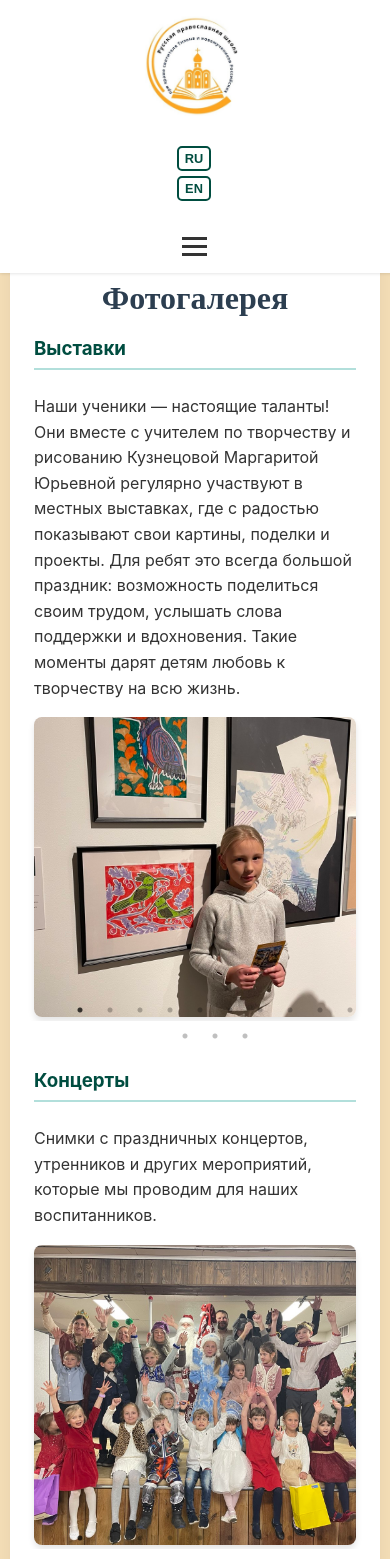
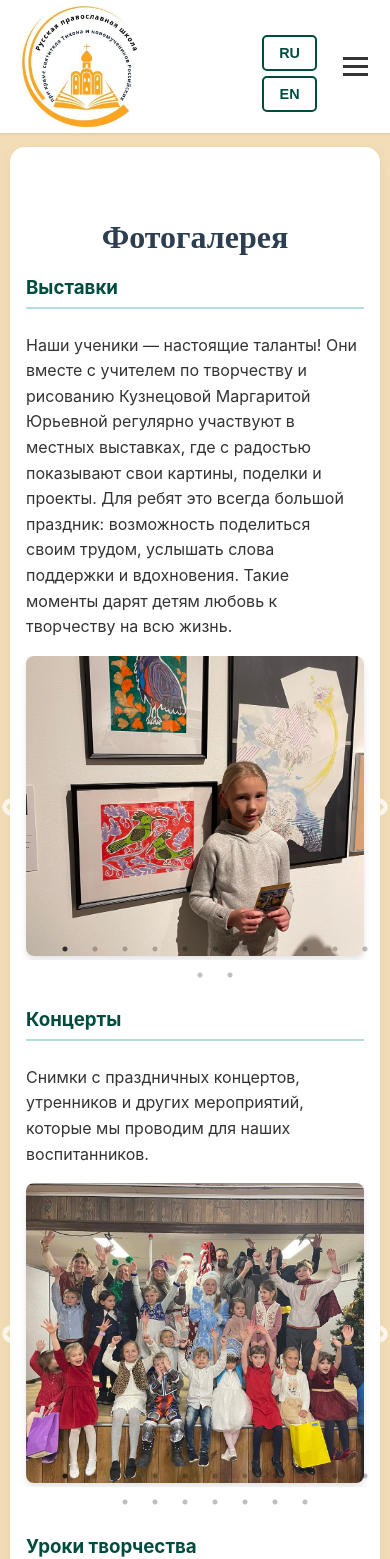
Before and after one commit to dariakorsunart/st-tikhons-parish-school, a React (Create React App) app: page /gallery in a window 390 px wide. Shown: the top 1559 px of the page. Built offline with nearby package versions, Linux system fonts and the light colour scheme; grey boxes are pictures that could not be loaded; a web font is replaced by a local one.

Commit message:
updated README

```diff
--- a/package.json
+++ b/package.json
@@ -1,8 +1,8 @@
 {
   "name": "my-parish-school",
   "version": "0.1.0",
+  "homepage": "https://dariakorsunart.github.io/st-tikhons-parish-school",
   "private": true,
-  "homepage": "https://dariakorsunart.github.io/st-tikhons-parish-school",
   "dependencies": {
     "@testing-library/dom": "^10.4.1",
     "@testing-library/jest-dom": "^6.6.4",
@@ -22,7 +22,7 @@
   },
   "scripts": {
     "start": "react-scripts start",
-    "build": "react-scripts build",
+    "build": "react-scripts build && copy build\\index.html build\\404.html",
     "test": "react-scripts test",
     "eject": "react-scripts eject",
     "predeploy": "npm run build",
--- a/src/App.js
+++ b/src/App.js
@@ -1,6 +1,6 @@
 import { BrowserRouter, Routes, Route } from 'react-router-dom';
-import Header from './Components/Header';
-import Footer from './Components/Footer';
+import Header from './components/Header';
+import Footer from './components/Footer';
 import Home from './pages/Home';
 import AboutSchool from './pages/AboutSchool';
 import AboutChurch from './pages/AboutChurch';
--- a/src/locales/ru/translation.json
+++ b/src/locales/ru/translation.json
@@ -13,7 +13,7 @@
   },
   "home": {
     "welcome": "Русская Православная Приходская Школа при Храме cвятителя Тихона и Новомучеников Российских",
-    "mission_text": "Приветствуем вас, дорогие во Христе, на сайте Русской Православной Церкви заграницей Св. Патриарха Тихона и Новомученников Российских!"
+    "mission_text": "Приветствуем вас, дорогие во Христе, на сайте Русской Православной Церкви заграницей Св. Патриарха Тихона и Новомучеников Российских!"
   },
 "about_school": {
   "title": "О школе",
@@ -35,7 +35,7 @@
   "about_church": {
     "title": "О храме",
     "text": "Приветствуем Православных христиан из Kitchener, Waterloo, Cambridge и Guelph!",
-    "greetings": "Приветствуем вас, дорогие во Христе, на сайте Русской Православной Церкви заграницей Св. Патриарха Тихона и Новомученников Российских!",
+    "greetings": "Приветствуем вас, дорогие во Христе, на сайте Русской Православной Церкви заграницей Св. Патриарха Тихона и Новомучеников Российских!",
     "description": "Более 80 лет Русская Православная Церковь заграницей старается верно хранить православную веру, хранить традиции 1000-летней Русской Церкви, оказывать помощь страждущему русскому народу, духовно окормлять верных своих чад, как русских, так и инославных принявших православие и свидетельствовать истину православия по всему миру."
   },
   "teachers": {
--- a/src/pages/Gallery.js
+++ b/src/pages/Gallery.js
@@ -1,13 +1,11 @@
-import React, { useState } from 'react';
+import React, { useState, useEffect } from 'react';
 import { useTranslation } from 'react-i18next';
 import Slider from 'react-slick';
 import Modal from 'react-modal';
 
-// Обязательно импортируйте стили для карусели
 import "slick-carousel/slick/slick.css";
 import "slick-carousel/slick/slick-theme.css";
 
-// Укажите корневой элемент для модального окна. В стандартном React-проекте это '#root'.
 Modal.setAppElement('#root');
 
 const gallerySections = {
@@ -62,34 +60,65 @@ const gallerySections = {
   ].map(imagePath => process.env.PUBLIC_URL + imagePath)
 };
 
-function Gallery() {
+const GallerySection = ({ sectionKey, images, openModal }) => {
   const { t } = useTranslation();
-  const [modalIsOpen, setModalIsOpen] = useState(false);
-  const [selectedImage, setSelectedImage] = useState('');
+  const [isMobile, setIsMobile] = useState(false);
+
+  useEffect(() => {
+    setIsMobile(window.innerWidth <= 500);
+  }, []);
 
   const sliderSettings = {
     dots: true,
     infinite: true,
     speed: 500,
-    slidesToShow: 3, // Показывать 3 слайда на широких экранах
+    slidesToShow: isMobile ? 1 : 3,
     slidesToScroll: 1,
     responsive: [
       {
-        breakpoint: 1024, // Экран до 1024px (планшеты)
+        breakpoint: 1024,
         settings: {
-          slidesToShow: 2, // Показывать 2 слайда
+          slidesToShow: 2,
           slidesToScroll: 1,
         },
       },
       {
-        breakpoint: 500, // Экран до 500px (большинство мобильных)
+        breakpoint: 500,
         settings: {
-          slidesToShow: 1, // Показывать 1 слайд
+          slidesToShow: 1,
           slidesToScroll: 1,
         },
       },
     ],
   };
+
+  return (
+    <section key={sectionKey} className="gallery-section">
+      <h3>{t(`gallery.${sectionKey}_title`)}</h3>
+      <p className="gallery-description">{t(`gallery.${sectionKey}_description`)}</p>
+      <Slider {...sliderSettings}>
+        {images.map((photo, index) => (
+          <div
+            key={index}
+            className="gallery-item-container"
+            onClick={() => openModal(photo)}
+          >
+            <img
+              src={photo}
+              alt={t(`gallery.${sectionKey}_title`) + ` ${index + 1}`}
+              className="gallery-image"
+            />
+          </div>
+        ))}
+      </Slider>
+    </section>
+  );
+};
+
+function Gallery() {
+  const { t } = useTranslation();
+  const [modalIsOpen, setModalIsOpen] = useState(false);
+  const [selectedImage, setSelectedImage] = useState('');
 
   const openModal = (image) => {
     setSelectedImage(image);
@@ -107,26 +136,12 @@ function Gallery() {
         <h1>{t('gallery.title')}</h1>
 
         {Object.keys(gallerySections).map((sectionKey) => (
-          <section key={sectionKey} className="gallery-section">
-            <h3>{t(`gallery.${sectionKey}_title`)}</h3>
-            {/* Добавляем описание раздела */}
-            <p className="gallery-description">{t(`gallery.${sectionKey}_description`)}</p>
-            <Slider {...sliderSettings}>
-              {gallerySections[sectionKey].map((photo, index) => (
-                <div
-                  key={index}
-                  className="gallery-item-container"
-                  onClick={() => openModal(photo)}
-                >
-                  <img
-                    src={photo}
-                    alt={t(`gallery.${sectionKey}_title`) + ` ${index + 1}`}
-                    className="gallery-image"
-                  />
-                </div>
-              ))}
-            </Slider>
-          </section>
+          <GallerySection
+            key={sectionKey}
+            sectionKey={sectionKey}
+            images={gallerySections[sectionKey]}
+            openModal={openModal}
+          />
         ))}
 
         <Modal
--- a/src/styles.css
+++ b/src/styles.css
@@ -745,136 +745,6 @@ p {
 }
 
 
-
-/* ======================================= */
-/* Стили для очень узких экранов (до 540px) */
-/* ======================================= */
-@media (max-width: 540px) {
-   .main-content {
-        padding-top: 180px  !important; /* Отступ, чтобы контент не скрывался за хедером */
-    }
-
-    /* Хедер: выстраиваем всё в один столбец */
-    .header {
-        padding: 0.2rem 1rem;
-    }
-
-    .navbar {
-        flex-direction: column;
-        align-items: center;
-    }
-
-    /* 1. Логотип (первый элемент) */
-    .header-brand {
-        display: flex;
-        justify-content: center;
-        width: 100%;
-        order: 1; /* Логотип будет первым */
-    }
-
-    .header-logo-mobile {
-        height: 200px;
-    }
-
-    .school-title {
-        display: none;
-    }
-
-    /* 2. Правая колонка с кнопками и гамбургером (второй элемент) */
-    .header-right {
-        display: flex;
-        flex-direction: column; /* Элементы внутри будут в колонку */
-        align-items: center;
-        width: 100%;
-        order: 2; /* Колонка с кнопками и гамбургером будет второй */
-    }
-
-    /* 3. Кнопки переключения языка (внутри .header-right) */
-    .lang-switcher {
-        display: flex;
-        flex-direction: row; /* Выстраиваем кнопки в ряд */
-        gap: 10px;
-        order: 1; /* Кнопки будут первым элементом внутри .header-right */
-        margin-bottom: 15px;
-    }
-
-    .lang-switcher button {
-        padding: 8px 15px;
-        font-size: 0.9rem;
-    }
-
-    /* 4. Гамбургер (внутри .header-right) */
-    .menu-toggle {
-        display: flex;
-        flex-direction: column;
-        gap: 5px;
-        cursor: pointer;
-        background: none;
-        border: none;
-        order: 2; /* Гамбургер будет вторым элементом внутри .header-right */
-    }
-
-    .nav-links {
-        display: none; /* Скрываем меню навигации */
-    }
-
-    .header-images {
-        flex-direction: column;
-        align-items: center;
-      }
-      /* СКРЫВАЕМ ОРНАМЕНТЫ */
-      .header-images .ornament {
-        display: none;
-      }
-      .header-images .home-logo {
-        max-width: 250px;
-      }
-      .home-content {
-        padding: 1rem;
-      }
-      /*Контактная форма*/
-      .contact-form {
-        /* Эти стили убирают боковые отступы, чтобы форма занимала всю доступную ширину */
-        /* Это обеспечивает идеальное центрирование и не дает ей вылезать за пределы экрана */
-        margin: 0;
-        padding: 8px; /* Уменьшаем внутренний отступ для небольших экранов */
-        border-radius: 10px; /* Опционально: убираем скругление углов на мобильных */
-        box-shadow:  0 10px 25px rgba(0, 0, 0, 0.1);
-      }
-
-      .contact-form h2 {
-        font-size: 1.5rem; /* Уменьшаем заголовок */
-      }
-
-      input[type="text"],
-      input[type="email"],
-      textarea,
-      button[type="submit"] {
-        font-size: 0.9rem; /* Уменьшаем размер текста в полях и кнопке */
-        padding: 10px; /* Уменьшаем внутренние отступы */
-      }
-      /* ... другие стили для формы ... */
-
-  /* =========================================================
-     Кнопка отправки на мобильных
-     ========================================================= */
-  button[type="submit"] {
-    font-size: 1rem;
-    padding: 12px;
-
-    /* Убираем эффект hover на touch-устройствах, чтобы избежать ошибок */
-    /* Эффекты:hover плохо работают на тачскринах, так как нет наведения */
-    transition: background-color 0.3s ease;
-  }
-
-  /* Эффекты для кнопок на touch-устройствах */
-  button[type="submit"]:active {
-    background-color: #b9110f; /* Цвет при нажатии */
-    transform: translateY(0); /* Отменяем смещение, чтобы кнопка не "прыгала" */
-  }
-
-}
-
 /* ======================================= */
 /* Мобильные и планшетные стили */
 /* Применяются на устройствах до 1024px */
@@ -1006,3 +876,139 @@ p {
       }
 
 }
+
+
+/* ======================================= */
+/* Стили для очень узких экранов (до 540px) */
+/* ======================================= */
+@media (max-width: 540px) {
+    /* Отступ, чтобы контент не скрывался за хедером */
+    .main-content {
+         padding-top: 15vh  !important;
+     }
+
+     /* Хедер: выстраиваем всё в один столбец */
+     .header {
+         display: flex;
+         height: 15vh;
+         padding: 0.2rem 1rem;
+         justify-content: space-between;
+
+     }
+
+     .navbar {
+         /*flex-direction: row;
+           align-items: center;*/
+         width: 100%;
+         padding: 0 32px 0 0 ;
+     }
+
+     /* 1. Логотип (первый элемент) */
+     .header-brand {
+         display: flex;
+         width: 100%;
+
+     }
+
+     .header-logo-mobile {
+         object-fit: contain;
+         height: 15vh;
+     }
+
+     .school-title {
+         display: none;
+     }
+
+     /* 2. Правая колонка с кнопками и гамбургером (второй элемент) */
+     /*.header-right {
+         display: flex;
+         flex-direction: row;
+         align-items: center;
+         justify-content: space-around;
+         width: 100%;
+         order: 2;
+     }*/
+
+     /* 3. Кнопки переключения языка (внутри .header-right) */
+     .lang-switcher {
+
+         order: 1; /* Кнопки будут первым элементом внутри .header-right */
+         margin-bottom: 15px;
+     }
+
+     .lang-switcher button {
+         padding: 8px 15px;
+         font-size: 0.9rem;
+     }
+
+     /* 4. Гамбургер (внутри .header-right) */
+     .menu-toggle {
+         display: flex;
+         flex-direction: column;
+         gap: 5px;
+         cursor: pointer;
+         background: none;
+         border: none;
+         order: 2; /* Гамбургер будет вторым элементом внутри .header-right */
+     }
+
+     .nav-links {
+         display: none; /* Скрываем меню навигации */
+     }
+
+     .header-images {
+         flex-direction: column;
+         align-items: center;
+       }
+       /* СКРЫВАЕМ ОРНАМЕНТЫ */
+       .header-images .ornament {
+         display: none;
+       }
+       .header-images .home-logo {
+         max-width: 250px;
+       }
+       .home-content {
+         padding: 1rem;
+       }
+       /*Контактная форма*/
+       .contact-form {
+         /* Эти стили убирают боковые отступы, чтобы форма занимала всю доступную ширину */
+         /* Это обеспечивает идеальное центрирование и не дает ей вылезать за пределы экрана */
+         margin: 0;
+         padding: 8px; /* Уменьшаем внутренний отступ для небольших экранов */
+         border-radius: 10px; /* Опционально: убираем скругление углов на мобильных */
+         box-shadow:  0 10px 25px rgba(0, 0, 0, 0.1);
+       }
+
+       .contact-form h2 {
+         font-size: 1.5rem; /* Уменьшаем заголовок */
+       }
+
+       input[type="text"],
+       input[type="email"],
+       textarea,
+       button[type="submit"] {
+         font-size: 0.9rem; /* Уменьшаем размер текста в полях и кнопке */
+         padding: 10px; /* Уменьшаем внутренние отступы */
+       }
+       /* ... другие стили для формы ... */
+
+   /* =========================================================
+      Кнопка отправки на мобильных
+      ========================================================= */
+   button[type="submit"] {
+     font-size: 1rem;
+     padding: 12px;
+
+     /* Убираем эффект hover на touch-устройствах, чтобы избежать ошибок */
+     /* Эффекты:hover плохо работают на тачскринах, так как нет наведения */
+     transition: background-color 0.3s ease;
+   }
+
+   /* Эффекты для кнопок на touch-устройствах */
+   button[type="submit"]:active {
+     background-color: #b9110f; /* Цвет при нажатии */
+     transform: translateY(0); /* Отменяем смещение, чтобы кнопка не "прыгала" */
+   }
+
+ }
```
Also changed, not shown: 1 other file (tests, documents, lock files or other folders).
